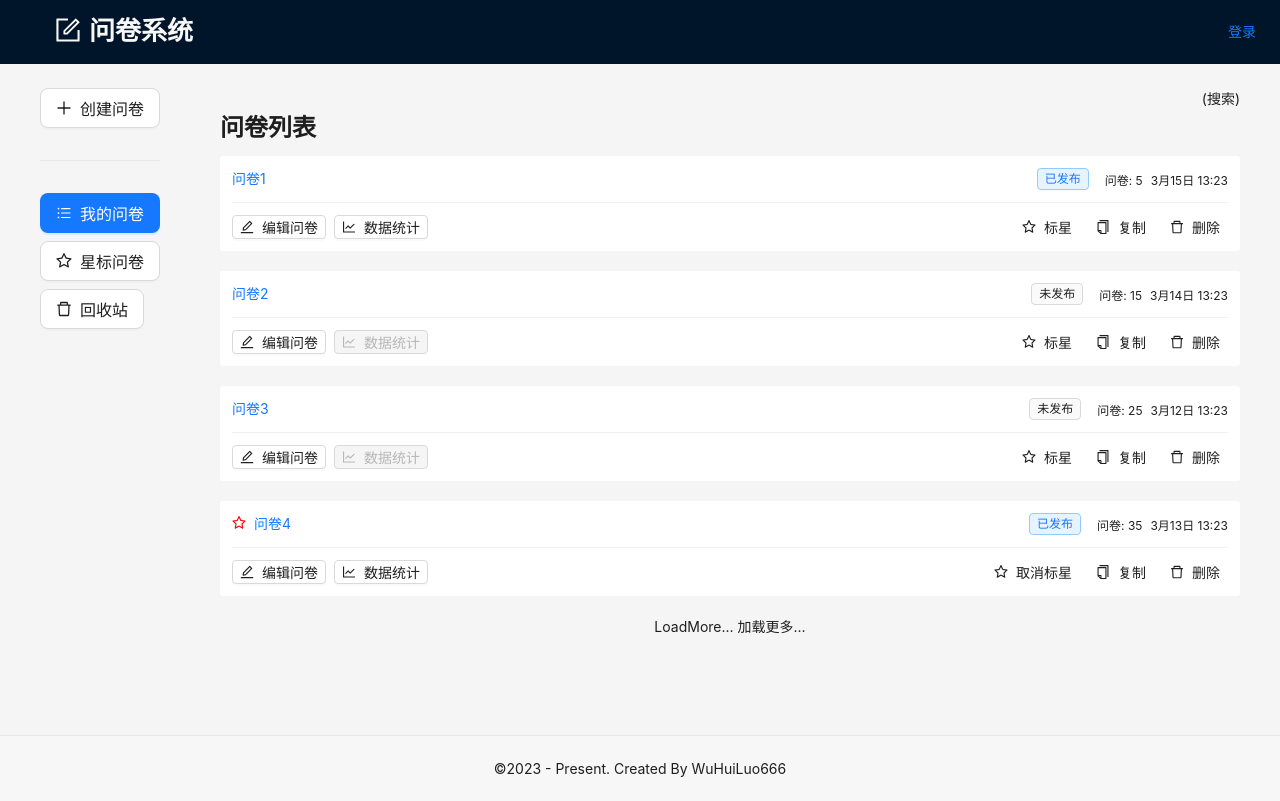
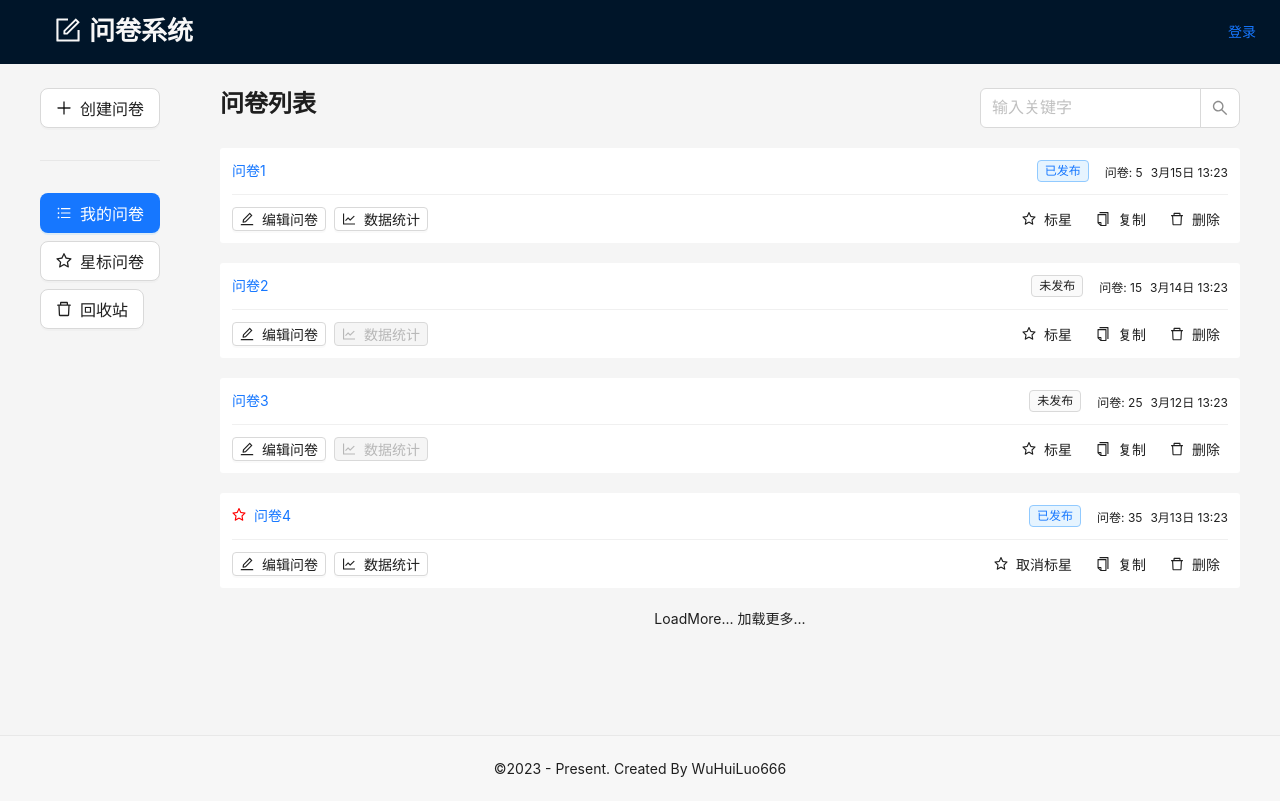
Before and after one commit to wuhuiluo666/questionnaire-FE, a React (Create React App) app: page /manage/list in a window 1280 px wide. Built offline with nearby package versions, Linux system fonts and the light colour scheme.

Commit message:
complete InputSearch Component

```diff
--- /dev/null
+++ b/src/components/InputSearch/InputSearch.tsx
@@ -0,0 +1,37 @@
+import React, { ChangeEvent, useEffect, useState } from 'react'
+import { useNavigate, useLocation, useSearchParams } from 'react-router-dom'
+import { Input } from 'antd'
+
+const { Search } = Input
+
+const InputSearch = () => {
+    const nav = useNavigate()
+    const { pathname } = useLocation()
+    const [value, setValue] = useState('')
+    const [searchParams] = useSearchParams()
+    const handleChange = (e: ChangeEvent<HTMLInputElement>) => {
+        setValue(e.target.value)
+    }
+    const handleSearch = (value: string) => {
+        console.log(pathname)
+        nav({
+            pathname,
+            search: `keyword=${value}`
+        })
+    }
+    useEffect(() => {
+        setValue(searchParams.get('keyword') || '')
+    }, [searchParams])
+
+    return <Search
+        style={{ width: '260px' }}
+        size={'large'}
+        placeholder={'输入关键字'}
+        value={value}
+        allowClear
+        onSearch={handleSearch}
+        onChange={handleChange}
+    />
+}
+
+export default InputSearch
--- a/src/pages/manage/List/List.tsx
+++ b/src/pages/manage/List/List.tsx
@@ -3,6 +3,7 @@ import QuestionCard from '../../../components/QuestionCard'
 import { Typography } from 'antd'
 import styles from '../common.module.scss'
 import { useTitle } from 'ahooks'
+import InputSearch from '../../../components/InputSearch/InputSearch'
 
 const { Title } = Typography
 
@@ -47,10 +48,10 @@ const List = () => {
     return <>
         <div className={styles.header}>
             <div className={styles.left}>
-                <Title level={3}>问卷列表</Title>
+                <Title style={{ margin: '0 0'}} level={3}>问卷列表</Title>
             </div>
             <div className={styles.right}>
-                (搜索)
+                <InputSearch />
             </div>
         </div>
         <div>
--- a/src/pages/manage/common.module.scss
+++ b/src/pages/manage/common.module.scss
@@ -1,5 +1,6 @@
 .header {
   display: flex;
+  margin-bottom: 20px;
   .left {
     flex: 1;
   }
```
Also changed, not shown: src/pages/manage/Star/Star.module.scss (added).
